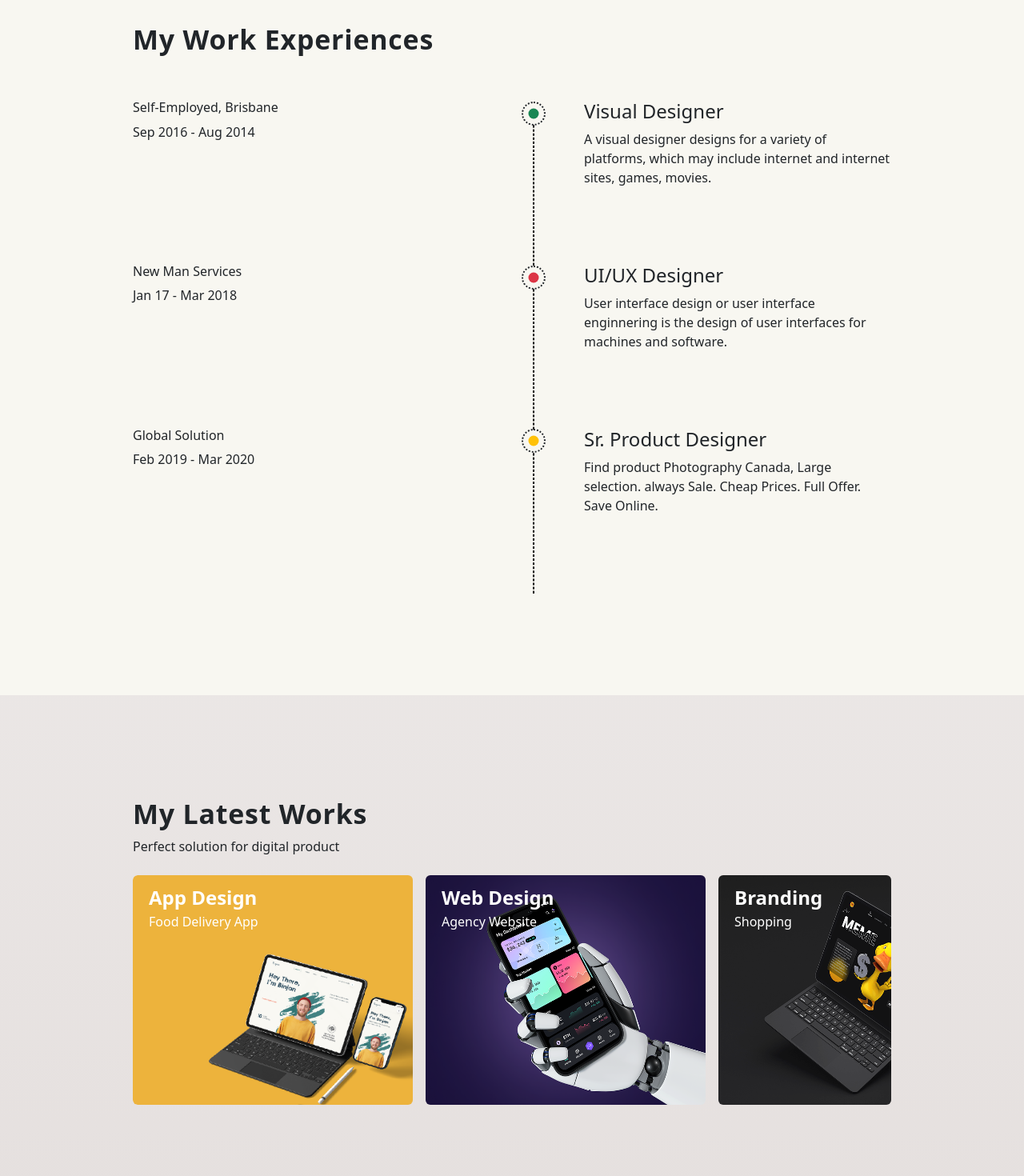
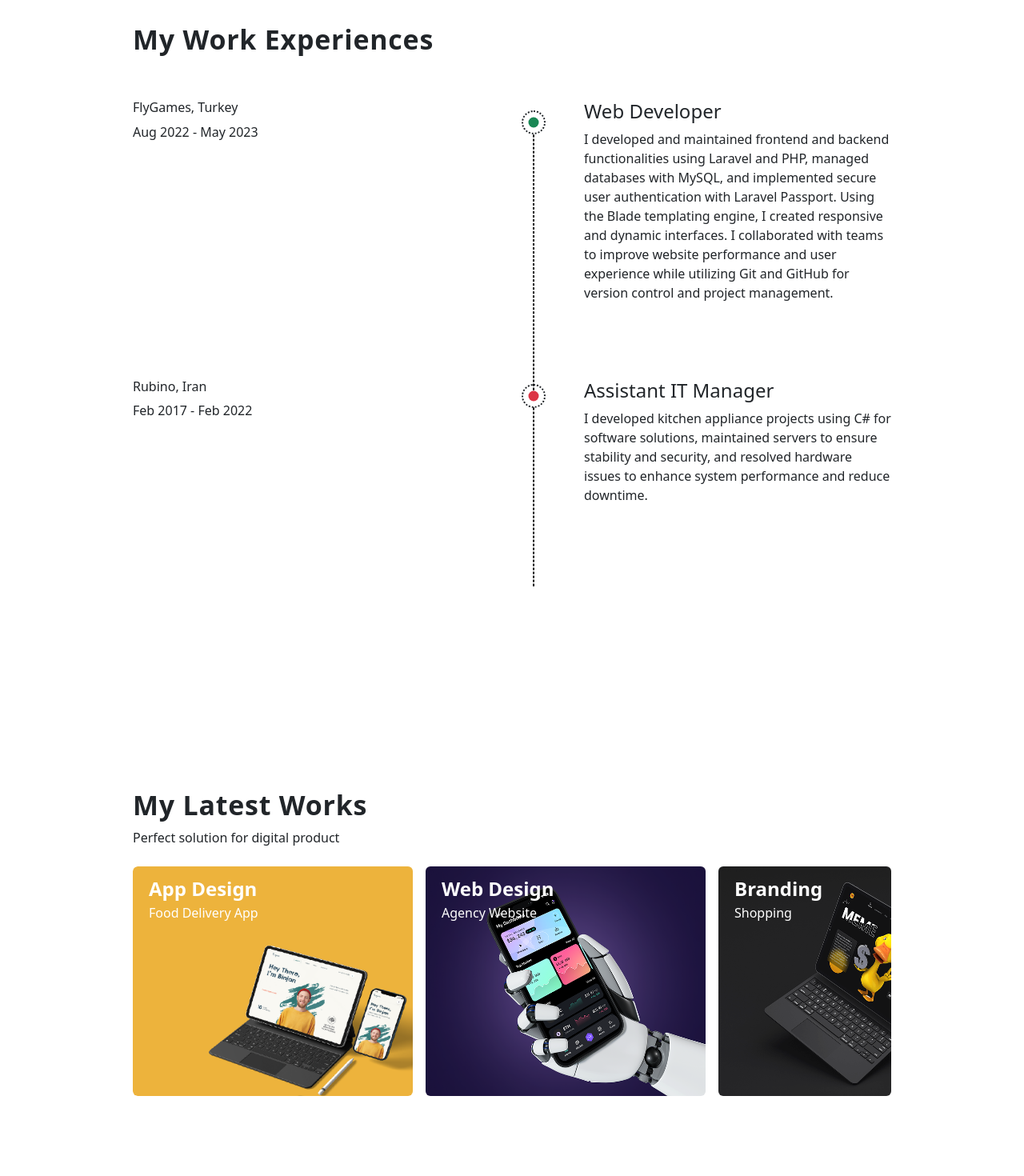
Before and after one commit to Parisa7422/Portfolio-v2, a React (Vite) app: page / in a window 1280 px wide. Shown: the part 1680-3150 px from the top of the page at 80% size. Built offline with nearby package versions, Linux system fonts and the light colour scheme.

Commit message:
Change background style for the whole website

```diff
--- a/src/components/Contact.jsx
+++ b/src/components/Contact.jsx
@@ -31,6 +31,7 @@ const information = [
 
 function Contact() {
   return (
+    <div className="contact-section">
       <div className="container flex-column">
         <div className="header d-flex justify-content-center">
           <h3 style={{ textAlign: "center" }}>
@@ -47,6 +48,7 @@ function Contact() {
           </ul>
         </div>
       </div>
+    </div>
   );
 }
 export default Contact;
--- a/src/components/Footer.jsx
+++ b/src/components/Footer.jsx
@@ -1,6 +1,6 @@
 function Footer() {
   return (
-    <div className="d-flex flex-column align-items-center mb-4">
+    <div className="footer-section d-flex flex-column align-items-center mb-4 pb-3">
       <hr className="w-75" />
       <span>Design by ME</span>
     </div>
--- a/src/components/Projects/Projects.css
+++ b/src/components/Projects/Projects.css
@@ -1,3 +1,7 @@
+.projects-container{
+    background-color: #fff;
+    padding: .1em;
+}
 .slide-container{
     overflow-x: auto;
     overflow-y: hidden;
--- a/src/components/Projects/Projects.jsx
+++ b/src/components/Projects/Projects.jsx
@@ -16,8 +16,9 @@ const projects = [
 ];
 function Projects() {
   return (
+    <div className="projects-container">
       <div className="container">
-      <div className="projects-container w-100 d-flex flex-column">
+        <div className="w-100 d-flex flex-column">
           <div className="projects-context d-flex flex-column">
             <div className="projects-context__title">
               <h2>My Latest Works</h2>
@@ -35,6 +36,7 @@ function Projects() {
                 src={item.src}
               />
             ))}
+          </div>
         </div>
       </div>
     </div>
--- a/src/components/Resume/Resume.css
+++ b/src/components/Resume/Resume.css
@@ -1,6 +1,7 @@
 .job-position-container{
     padding: .1em;
-    background-color: #f8f7f1;
+    background-color: #fff;
+    /* background: linear-gradient(#fff, #dcd5d3) */
 }
 
 .job-position-box{
--- a/src/components/Resume/Resume.jsx
+++ b/src/components/Resume/Resume.jsx
@@ -23,30 +23,21 @@ export default Resume;
 const information = [
   {
     id: 1,
-    jobPosition: "Visual Designer",
+    jobPosition: "Web Developer",
     description:
-      "A visual designer designs for a variety of platforms, which may include internet and internet sites, games, movies.",
-    companyName: "Self-Employed, Brisbane",
-    date: "Sep 2016 - Aug 2014",
+      "I developed and maintained frontend and backend functionalities using Laravel and PHP, managed databases with MySQL, and implemented secure user authentication with Laravel Passport. Using the Blade templating engine, I created responsive and dynamic interfaces. I collaborated with teams to improve website performance and user experience while utilizing Git and GitHub for version control and project management.",
+    companyName: "FlyGames, Turkey",
+    date: "Aug 2022 - May 2023",
     color: "success",
   },
   {
     id: 2,
-    jobPosition: "UI/UX Designer",
+    jobPosition: "Assistant IT Manager",
     description:
-      "User interface design or user interface enginnering is the design of user interfaces for machines and software.",
-    companyName: "New Man Services",
-    date: "Jan 17 - Mar 2018",
+      "I developed kitchen appliance projects using C# for software solutions, maintained servers to ensure stability and security, and resolved hardware issues to enhance system performance and reduce downtime.",
+    companyName: "Rubino, Iran",
+    date: "Feb 2017 - Feb 2022",
     color: "danger",
-  },
-  {
-    id: 3,
-    jobPosition: "Sr. Product Designer",
-    description:
-      "Find product Photography Canada, Large selection. always Sale. Cheap Prices. Full Offer. Save Online.",
-    companyName: "Global Solution",
-    date: "Feb 2019 - Mar 2020",
-    color: "warning",
   },
 ];
 
--- a/src/components/Testimonials/Testimonials.css
+++ b/src/components/Testimonials/Testimonials.css
@@ -1,5 +1,5 @@
 .testimonials-container{
-    background-color: #f8f7f1;
+    background: linear-gradient(#fff, #dcd5d3)
 }
 
 .testimonial-context__description{
--- a/src/index.css
+++ b/src/index.css
@@ -21,6 +21,11 @@ h2{
     font-weight: 700;
     letter-spacing: .05rem;
 }
+
+.contact-section, .footer-section{
+    background-color: #fff;
+    padding: .1em;
+}
     /************ BOOTSTRAP TAGS **********/
 
 .container{
```
Lines whose indentation alone changed are shown as unchanged.
